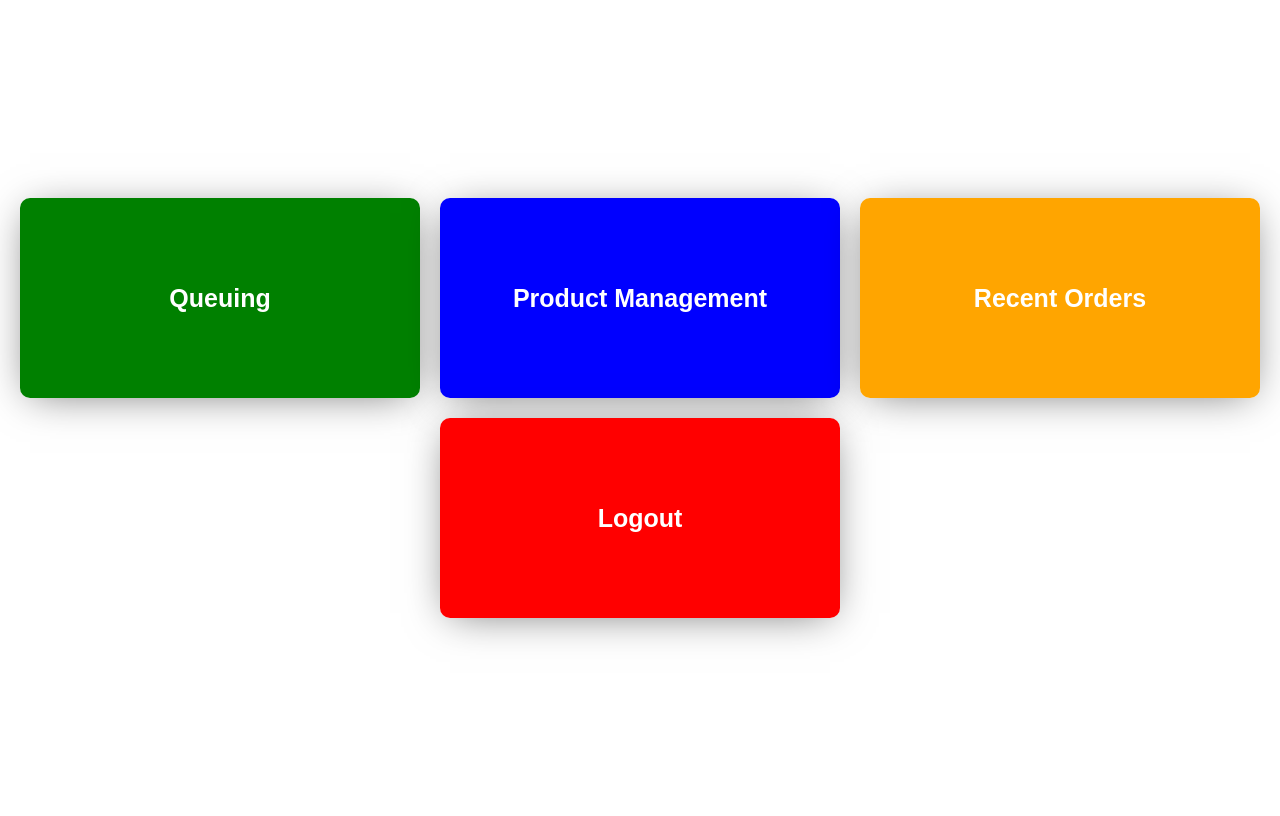
After one commit to joycendc/htdocs-server, a PHP site: page /Management/index.php in a window 1280 px wide. The commit adds this page. Run offline with PHP 8.4, Linux system fonts and the light colour scheme; the visitor is signed in with stand-in values (Sample User, id 1).

Commit message:
-add index.php

```diff
--- /dev/null
+++ b/Management/index.php
@@ -0,0 +1,150 @@
+<?php
+    require "./php/init.php";
+
+    session_start();
+
+    // Check if the user is logged in, if not then redirect him to login page
+    if(!isset($_SESSION["loggedin"]) || $_SESSION["loggedin"] !== true){
+        header("location: ../index.php");
+        exit;
+    }
+
+    if(array_key_exists('button1', $_POST)) {
+        button1();
+    } else if(array_key_exists('button2', $_POST)) {
+        button2();
+    }  else if(array_key_exists('button3', $_POST)) {
+        button3();
+    } else if(array_key_exists('button4', $_POST)) {
+        button4();
+    }
+    function button1() {
+        header("location: /Management/queuing.php");
+    }
+    function button2() {
+        header("location: /Management/management.php");
+    }
+     function button4() {
+        header("location: /Management/transactions.php");
+    }
+    function button3() {
+        // Initialize the session
+        session_start();
+        // Unset all of the session variables
+        $_SESSION = array();
+        // Destroy the session.
+        session_destroy();
+        // Redirect to login page
+        header("location: ../");
+        exit;
+    }
+?>
+<!DOCTYPE html>
+<html lang="en">
+    <head>
+        <meta charset="UTF-8">
+        <meta name="viewport" content="width=device-width, initial-scale=1.0">
+        <meta http-equiv="X-UA-Compatible" content="ie=edge">
+        <title>Welcome to Dashboard</title>
+        <style>
+        body{
+            height: 100vh;
+            display: grid;
+            place-items: center;
+        }
+
+        .container {
+            width: 100%;
+            display: flex;
+            align-items: center;
+            justify-content: center;
+            flex-wrap: wrap;
+        }
+        .card {
+            width: 400px;
+            height: 200px;
+            font-size: 15px;
+            font-weight: bold;
+            color: #fff !important;
+            text-transform: uppercase;
+            text-decoration: none;
+            border-radius: 5px;
+            border: none;
+            transition: all 0.4s ease 0s;
+            cursor: pointer;
+            margin: 10px;
+            border-radius: 10px;
+            -webkit-box-shadow: 0px 5px 40px -10px rgba(0,0,0,0.57);
+            -moz-box-shadow: 0px 5px 40px -10px rgba(0,0,0,0.57);
+            box-shadow: 5px 40px -10px rgba(0,0,0,0.57);
+        }
+
+        .card:hover{
+            border-radius: 10px;
+            background: #43433;
+            letter-spacing: 1px;
+            -webkit-box-shadow: 0px 5px 40px -10px rgba(0,0,0,0.80);
+            -moz-box-shadow: 0px 5px 40px -10px rgba(0,0,0,0.80);
+            box-shadow: 5px 40px -10px rgba(0,0,0,0.80);
+            transform: scale(1.1);
+            transition: all 0.3s ease 0s;
+        }
+
+        .buttonn {
+            border: none;
+            border-radius: 10px;
+            font-weight: bold;
+            font-size: 25px;
+        }
+
+        .queue{
+            height: 100%;
+            width: 100%;
+            padding: 20px 30px;
+            background-color: green;
+            color: #fff;
+        }
+        .manage{
+            height: 100%;
+            width: 100%;
+            padding: 20px 30px;
+            background-color: blue;
+            color: #fff;
+        }
+        .logout{
+            height: 100%;
+            width: 100%;
+            padding: 20px 30px;
+
+            color: #fff;
+            background: red;
+        }
+        .recent {
+            height: 100%;
+            width: 100%;
+            padding: 20px 30px;
+
+            color: #fff;
+            background: orange;
+        }
+        </style>
+    </head>
+    <body>
+        <form method="POST">
+            <div class="container">
+                <div class="card">
+                    <input type="submit" name="button1" class="buttonn queue" value="Queuing" />
+                </div>
+                <div class="card">
+                    <input type="submit" name="button2" class="buttonn manage" value="Product Management" />
+                </div>   <div class="card">
+                    <input type="submit" name="button4" class="buttonn recent" value="Recent Orders" />
+                </div>
+                <div class="card">
+                    <input type="submit" name="button3" class="buttonn logout" value="Logout" />
+                </div>
+            </div>
+        </form>
+        <script src="./js/jquery.js"></script>
+    </body>
+</html>
--- a/download.php
+++ b/download.php
@@ -72,7 +72,7 @@
 <div class="view">
     <img src="/API/images/logo.png"/>
     <h1>Download Kumpares Food Order and Queue App</h1>
-    <button><a href="/app-debugs.apk">Download</a></button>
+    <button><a href="/app-debug.apk">Download</a></button>
 </div>
 </body>
 </html>
```
Also changed, not shown: Management/php/includes/navbar.php (+22 -41 lines), index.php (added, +157 -0 lines), 1 other file.
